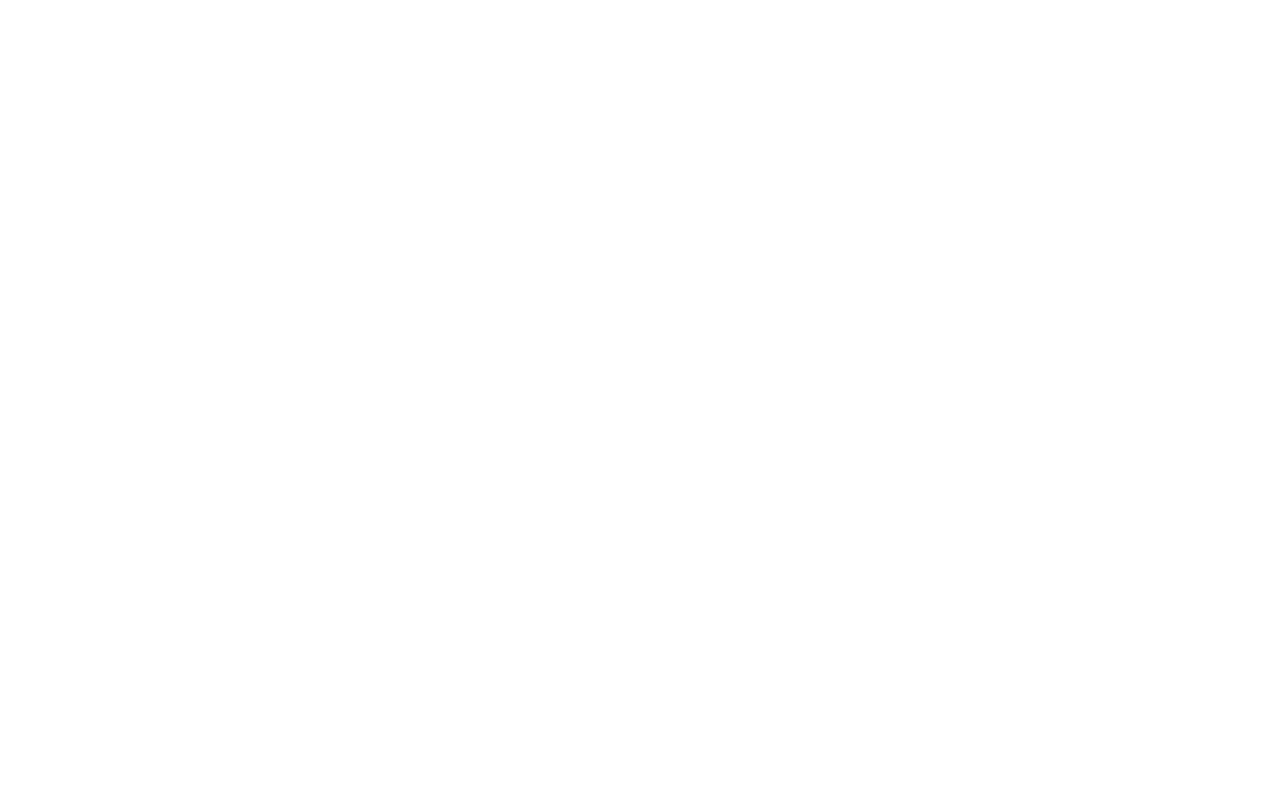
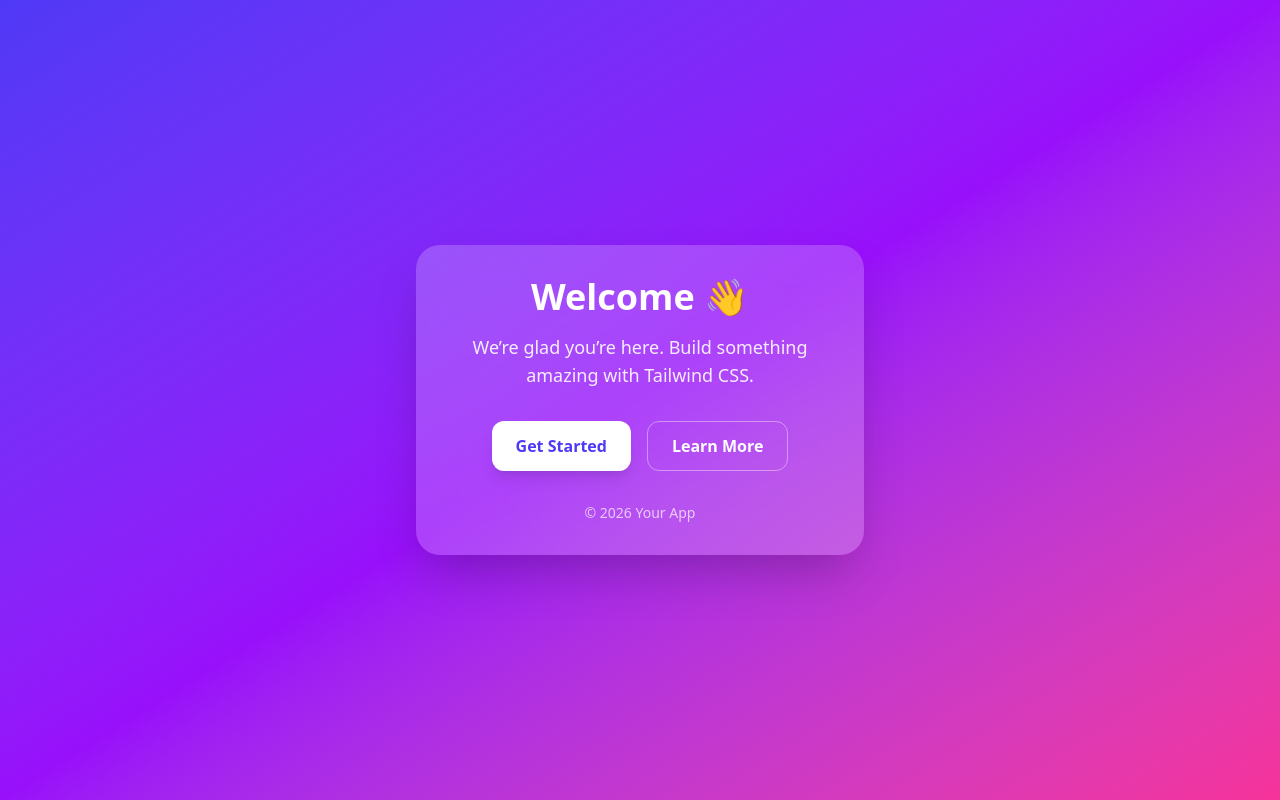
Before and after one commit to ThisIsMyName678/fullstackUniversity, a React (Vite) app: page /csspage in a window 1280 px wide. Before the commit this address had no page. Built offline with nearby package versions, Linux system fonts and the light colour scheme.

Commit message:
added css page

```diff
--- a/src/App.tsx
+++ b/src/App.tsx
@@ -1,18 +1,20 @@
 import {BrowserRouter, Routes , Route} from 'react-router-dom';
 import Home from './pages/home';
 import Example from './pages/example';
+import CssPage from './pages/CssPage';
 
 function App() {
   return (
     <>
       <BrowserRouter>
         <Routes>
-          <Route path='/' element={<Home />} />
-          <Route path='/example' element={<Example />} />
+          <Route path="/" element={<Home />} />
+          <Route path="/example" element={<Example />} />
+          <Route path="/csspage" element={<CssPage />} />
         </Routes>
       </BrowserRouter>
     </>
-  )
+  );
 }
 
 export default App
--- /dev/null
+++ b/src/pages/CssPage.tsx
@@ -0,0 +1,27 @@
+function CssPage() {
+  return (
+    <div className="min-h-screen flex items-center justify-center bg-gradient-to-br from-indigo-600 via-purple-600 to-pink-500 px-4">
+      <div className="w-full max-w-md rounded-3xl bg-white/20 backdrop-blur-xl p-8 shadow-2xl text-center text-white">
+        <h1 className="text-4xl font-extrabold mb-4">Welcome 👋</h1>
+
+        <p className="text-lg opacity-90 mb-8">
+          We’re glad you’re here. Build something amazing with Tailwind CSS.
+        </p>
+
+        <div className="flex gap-4 justify-center">
+          <button className="px-6 py-3 rounded-xl bg-white text-indigo-600 font-semibold shadow-lg hover:scale-105 hover:bg-gray-100 transition">
+            Get Started
+          </button>
+
+          <button className="px-6 py-3 rounded-xl border border-white/40 font-semibold hover:bg-white/20 transition">
+            Learn More
+          </button>
+        </div>
+
+        <p className="mt-8 text-sm opacity-70">© 2026 Your App</p>
+      </div>
+    </div>
+  );
+}
+
+export default CssPage;
```
Also changed, not shown: src/pages/home.tsx (+2 -8 lines), 1 other file (tests, documents, lock files or other folders).
